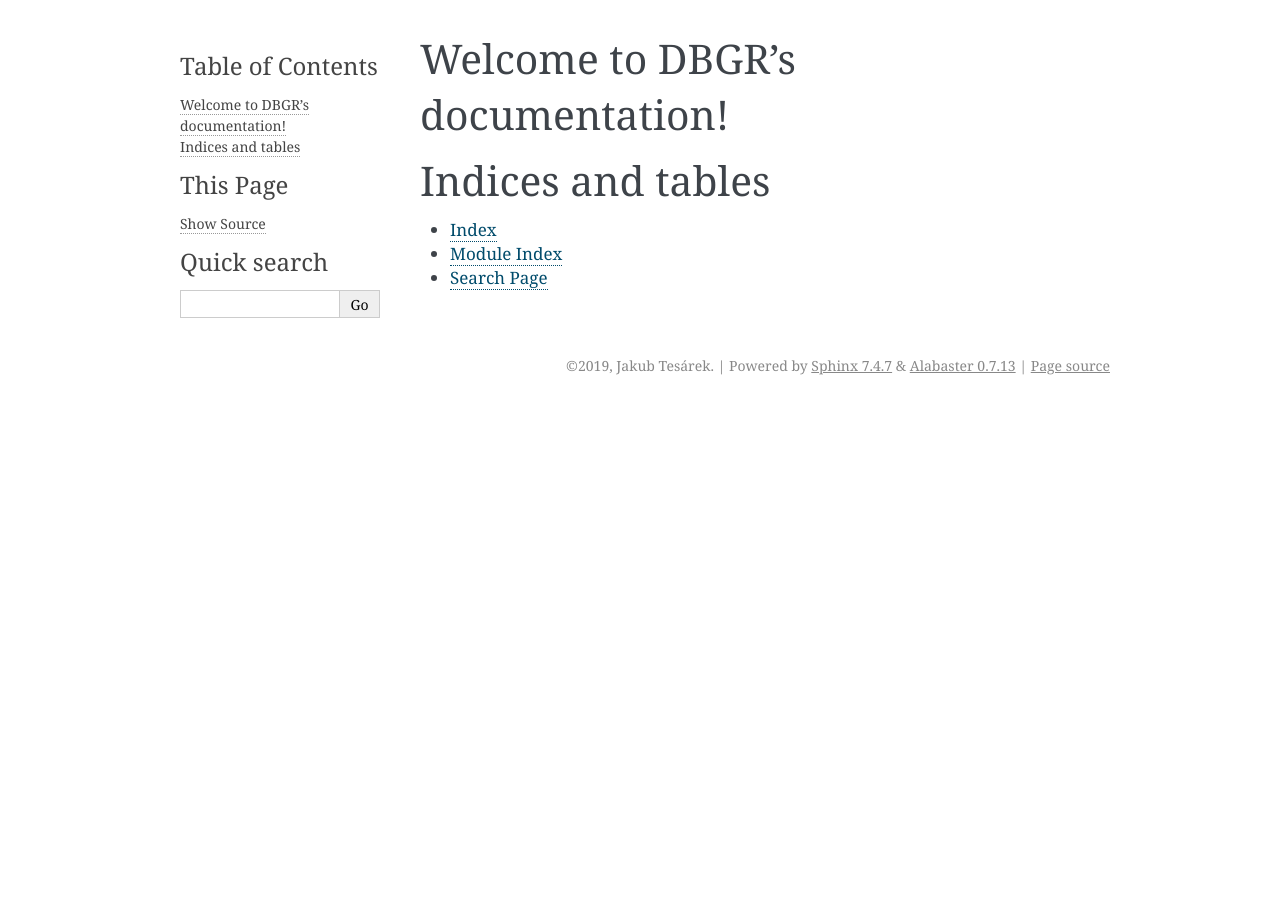
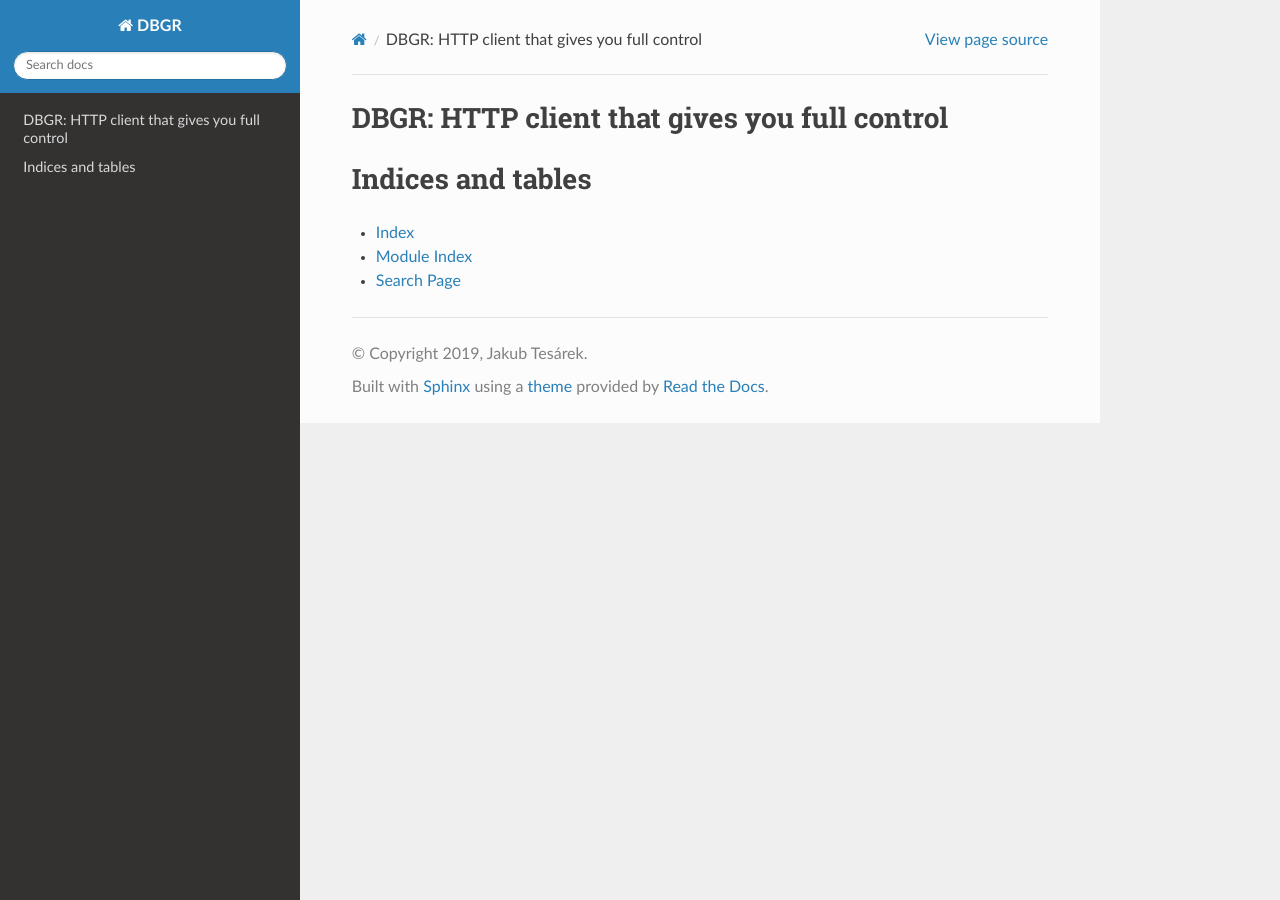
Before and after one commit to JakubTesarek/dbgr, a Sphinx documentation site: the page built from docs/source/index.rst, in a window 1280 px wide. Built offline with Sphinx 7.4.7 and the Read the Docs theme 2.0.0, drawn with Linux system fonts in a browser that asks for light colours.

Commit message:
cleanup generated docs

```diff
--- a/docs/source/conf.py
+++ b/docs/source/conf.py
@@ -1,55 +1,9 @@
-# Configuration file for the Sphinx documentation builder.
-#
-# This file only contains a selection of the most common options. For a full
-# list see the documentation:
-# http://www.sphinx-doc.org/en/master/config
-
-# -- Path setup --------------------------------------------------------------
-
-# If extensions (or modules to document with autodoc) are in another directory,
-# add these directories to sys.path here. If the directory is relative to the
-# documentation root, use os.path.abspath to make it absolute, like shown here.
-#
-# import os
-# import sys
-# sys.path.insert(0, os.path.abspath('.'))
-
-
-# -- Project information -----------------------------------------------------
-
 project = 'DBGR'
 copyright = '2019, Jakub Tesárek'
 author = 'Jakub Tesárek'
-
-# The full version, including alpha/beta/rc tags
 release = '1.1.0'
-
-
-# -- General configuration ---------------------------------------------------
-
-# Add any Sphinx extension module names here, as strings. They can be
-# extensions coming with Sphinx (named 'sphinx.ext.*') or your custom
-# ones.
-extensions = [
-]
-
-# Add any paths that contain templates here, relative to this directory.
+extensions = []
 templates_path = ['_templates']
-
-# List of patterns, relative to source directory, that match files and
-# directories to ignore when looking for source files.
-# This pattern also affects html_static_path and html_extra_path.
 exclude_patterns = []
-
-
-# -- Options for HTML output -------------------------------------------------
-
-# The theme to use for HTML and HTML Help pages.  See the documentation for
-# a list of builtin themes.
-#
-html_theme = 'alabaster'
-
-# Add any paths that contain custom static files (such as style sheets) here,
-# relative to this directory. They are copied after the builtin static files,
-# so a file named "default.css" will overwrite the builtin "default.css".
+html_theme = 'sphinx_rtd_theme'
 html_static_path = ['_static']
--- a/docs/source/index.rst
+++ b/docs/source/index.rst
@@ -1,10 +1,5 @@
-.. DBGR documentation master file, created by
-   sphinx-quickstart on Sun Jun  9 15:56:42 2019.
-   You can adapt this file completely to your liking, but it should at least
-   contain the root `toctree` directive.
-
-Welcome to DBGR's documentation!
-================================
+DBGR: HTTP client that gives you full control
+=============================================
 
 .. toctree::
    :maxdepth: 2
```
Also changed, not shown: 1 other file.
